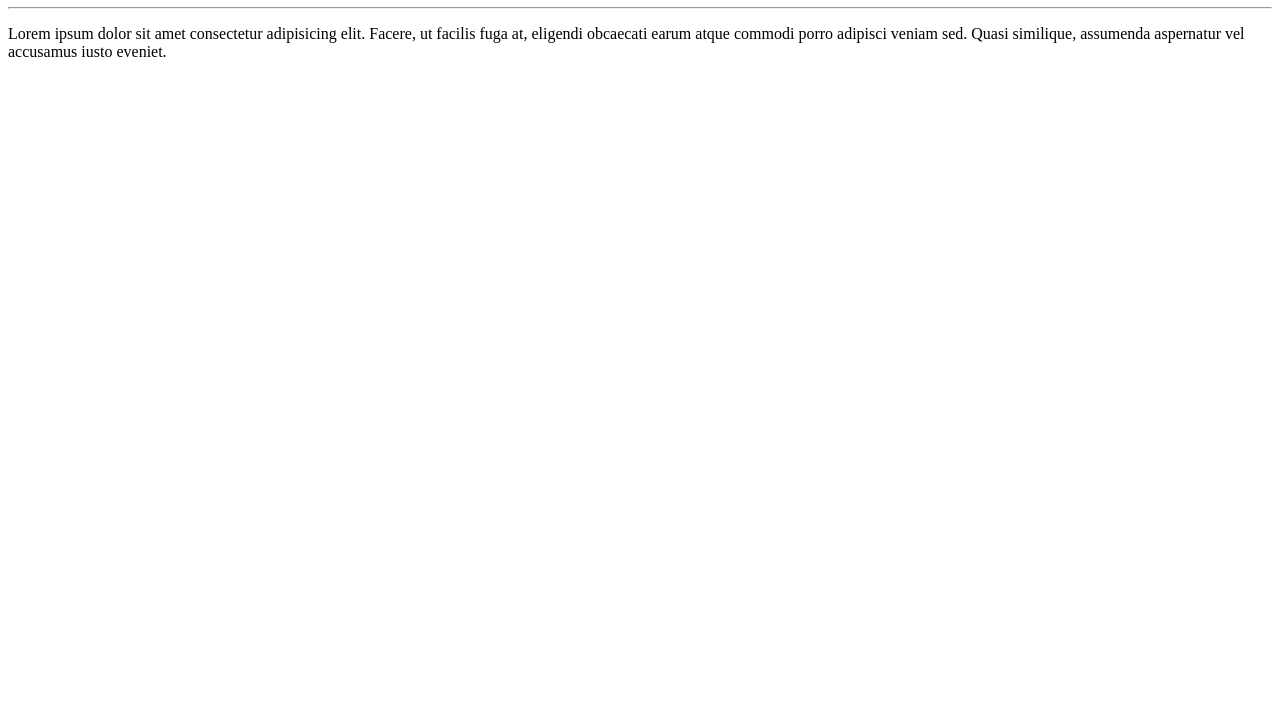
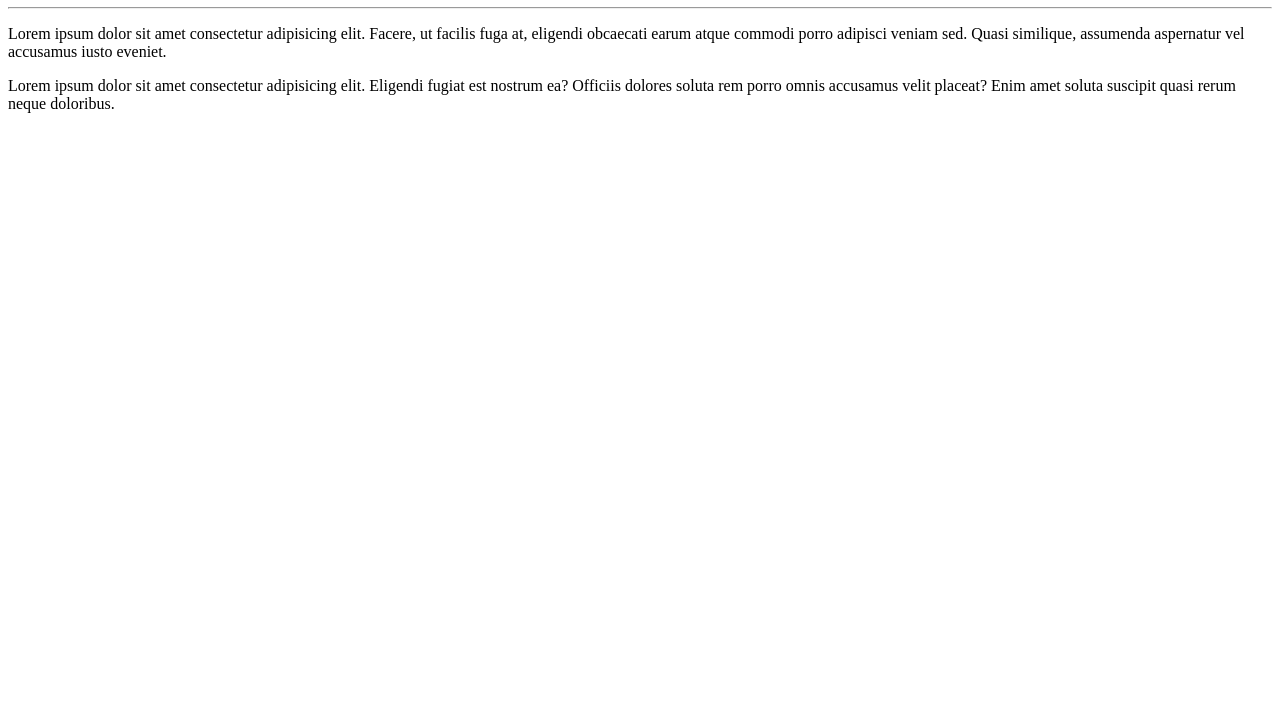
Before and after one commit to CaioDornelas/Ola-mundo, a plain HTML site: page site-exemplo/index.html in a window 1280 px wide. Shown: the part 73-800 px from the top of the page. Drawn offline with Linux system fonts and the light colour scheme.

Commit message:
adicionei um paragrafo

```diff
--- a/site-exemplo/index.html
+++ b/site-exemplo/index.html
@@ -9,5 +9,6 @@
     <h1>Olá, mundo!</h1>
     <hr>
     <p>Lorem ipsum dolor sit amet consectetur adipisicing elit. Facere, ut facilis fuga at, eligendi obcaecati earum atque commodi porro adipisci veniam sed. Quasi similique, assumenda aspernatur vel accusamus iusto eveniet.</p>
+    <p>Lorem ipsum dolor sit amet consectetur adipisicing elit. Eligendi fugiat est nostrum ea? Officiis dolores soluta rem porro omnis accusamus velit placeat? Enim amet soluta suscipit quasi rerum neque doloribus.</p>
 </body>
 </html>
```
